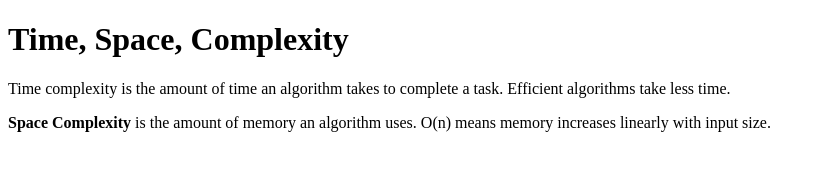
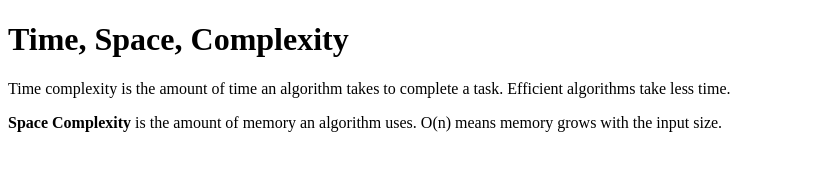
Before and after one commit to acciojob/time-and-space-complexity-Ankush-Bhadra, a website: page main.html in a window 1280 px wide. Shown: the whole page, without its empty margins (0-825 px from the left). Drawn offline with Linux system fonts and the light colour scheme.

Commit message:
created a submission

```diff
--- a/main.html
+++ b/main.html
@@ -9,8 +9,10 @@
 <body>
 	<!-- the entire body must be written by student -->
 	<h1>Time, Space, Complexity</h1>
+
 	<p>Time complexity is the amount of time an algorithm takes to complete a task. Efficient algorithms take less time.</p>
-	 <p><b>Space Complexity </b>is the amount of memory an algorithm uses. O(n) means memory increases linearly with input size.</p>
+
+	<p><b>Space Complexity</b> is the amount of memory an algorithm uses. O(n) means memory grows with the input size.</p>
 	<script type="text/javascript" src="./script.js">
 </script>
 
```
